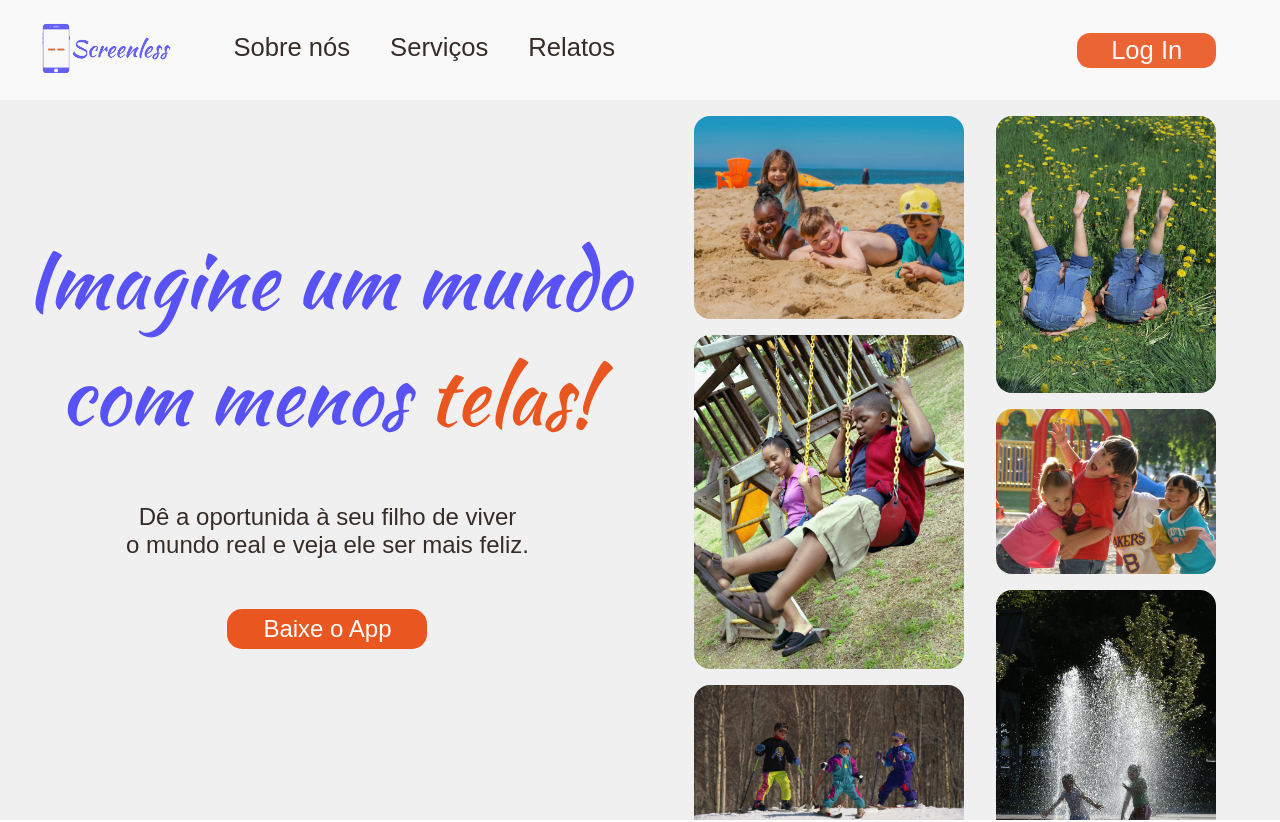
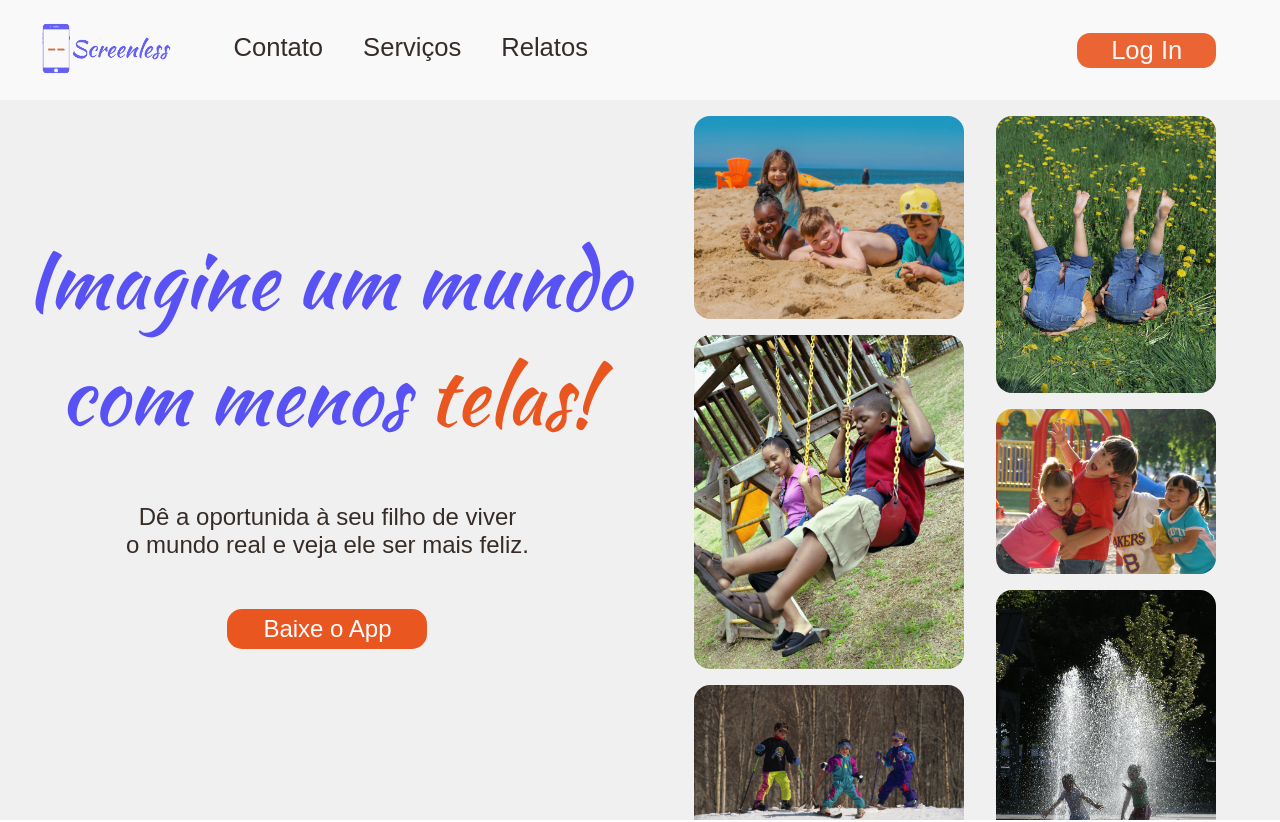
Before and after one commit to LucasReis26/screenless, a React (Vite) app: page / in a window 1280 px wide. Shown: the top 822 px of the page. Built offline with nearby package versions, Linux system fonts and the light colour scheme; a web font is replaced by a local one.

Commit message:
Trabalho finalizado

```diff
--- a/src/components/Footer/index.jsx
+++ b/src/components/Footer/index.jsx
@@ -2,13 +2,13 @@ import styles from  './Footer.module.css';
 
 function Footer(){
 	return (
-		<footer className={styles.footer}>
+		<footer className={styles.footer} id="footer">
 			<div className={styles.navegacao}>
 				<h3>Navegação</h3>
 				<nav>
-					<a href="/sobre-nos">Sobre nós</a>
-					<a href="/servicos">Serviços</a>
-					<a href="/relatos">Relatos</a>
+					<a href="#footer">Contato</a>
+					<a href="#service1">Serviços</a>
+					<a href="#relatos">Relatos</a>
 				</nav>
 			</div>
 			<div className={styles.contato}>
--- a/src/components/Header/index.jsx
+++ b/src/components/Header/index.jsx
@@ -8,9 +8,9 @@ function Header(){
 					<img src="/ScreenlessLogo.png" alt="Logotipo do Screenless" id="logo"/>
 				</a>
 				<nav className={styles.navItens}>
-					<a href="/sobre-nos">Sobre nós</a>
+					<a href="#footer">Contato</a>
 					<a href="#service1">Serviços</a>
-					<a href="/relatos">Relatos</a>
+					<a href="#relatos">Relatos</a>
 				</nav>
 			</div>
 			<button className={styles.btn}>Log In</button>
--- a/src/components/Relatos/index.jsx
+++ b/src/components/Relatos/index.jsx
@@ -4,7 +4,7 @@ import styles from './Relatos.module.css'
 function Relatos(){
 	return (
 		<>
-			<div className={styles.relatos}>
+			<div className={styles.relatos} id="relatos">
 				<h2>Nossos <span>Relatos!</span></h2>
 				<div className={styles.relatosContainer}>
 					<div className={styles.card}>
```
